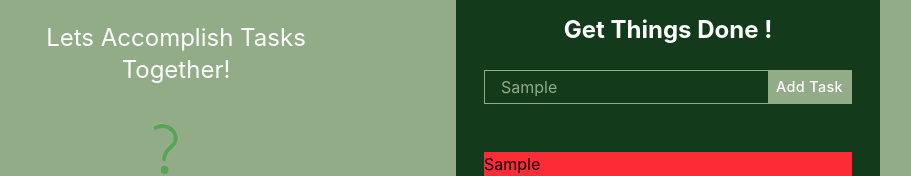
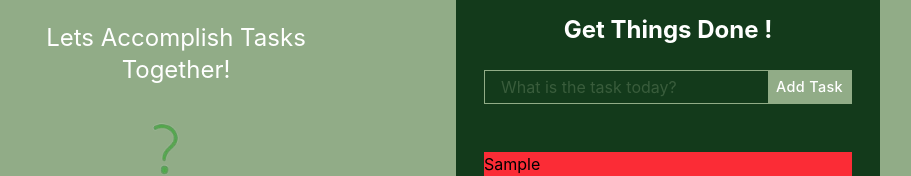
Before and after one commit to mahziarnb/todo-list-v2-react, a React (Vite) app: page / in a window 1280 px wide. Both pictures are taken after typing "Sample" into the empty fields and a click on the button "Add Task". Shown: the part 178-354 px from the top of the page, without its empty margins (204-1115 px from the left). Built offline with nearby package versions, Linux system fonts and the light colour scheme.

Commit message:
Complete the logic of adding a task

```diff
--- a/src/App.jsx
+++ b/src/App.jsx
@@ -7,6 +7,7 @@ function App() {
     <div>
 
       <WarningDialog text='are you sure you want delete your task ?'/>
+
       <Main />
 
     </div>
--- a/src/main-components/AddTask.jsx
+++ b/src/main-components/AddTask.jsx
@@ -1,18 +1,40 @@
 import { useState } from "react"
-
 export default function AddTask({setTasks , tasks}) {
 
     const [text , setText] = useState('')
 
-    function addTaskFunc(text) {
-        setTasks([...tasks , text])
+    function handleOnKeyDown(event) {
+
+        if(event.key === 'Enter') {
+
+            addTaskFunc()
+
+        }
+    }
+
+    function addTaskFunc() {
+
+        if(text.trim() === '') {
+
+            alert('input is empty')
+
+            return
+
+        }
+
+        setTasks([...tasks , {id:Math.random() , text:text}])
+
+        setText('')
 
     }
 
     return(
             <div className="add-task flex flex-col sm:flex-row mt-6 ">
-                <input id="add-task-input" onChange={(event) => setText(event.target.value)}  tye="text" placeholder="What is the task today?" className="bg-transparent placeholder-tint/30   border sm:border-r-0 mb-1 sm:mb-[0px] text-tint border-tint pl-4 pr-3 py-1 grow outline-none"/>
-                <button id="addBtn" onClick={() => addTaskFunc(text)} type="button" className="addBtn bg-tint border sm:border-l-0 border-tint text-sm sm:text-[.9rem] px-2 text-nowrap font-medium py-1 text-light  tracking-wide">Add Task</button>
+
+                <input id="add-task-input" value={text} onKeyDown={(event) => handleOnKeyDown(event)} onChange={(event) => setText(event.target.value)}  type="text" placeholder="What is the task today?" className={"bg-transparent placeholder-tint/30   border sm:border-r-0 mb-1 sm:mb-[0px] text-tint border-tint pl-4 pr-3 py-1 grow outline-none"}/>
+
+                <button id="addBtn" onClick={() => addTaskFunc()} type="button" className="addBtn bg-tint border sm:border-l-0 border-tint text-sm sm:text-[.9rem] px-2 text-nowrap font-medium py-1 text-light  tracking-wide">Add Task</button>
+
             </div>
     )
 }
--- a/src/main-components/InputError.jsx
+++ b/src/main-components/InputError.jsx
@@ -2,6 +2,7 @@
 export default function InputError({text}) {
 
     return (
+
         <p id="input-error" className="hidden text-red-600 text-sm mt-1">{text}</p>
 
     )
--- a/src/main-components/Main.jsx
+++ b/src/main-components/Main.jsx
@@ -5,10 +5,15 @@ export default function Main() {
 
     return(
         <section className="main lg:h-screen w-full max-w-[1200px] ">
+
             <div className="main-container w-full h-full flex flex-col md:flex-row md:gap-5 lg:gap-[6rem] justify-center items-center py-5 overflow-hidden min-[330px]:px-2 min-[336px]:px-3 min-[365px]:px-5">
+
                 <TodoIntro/>
+
                 <TodoPanel/>
+
             </div>
+
         </section>
 
     )
--- a/src/main-components/TaskItem.jsx
+++ b/src/main-components/TaskItem.jsx
@@ -1,6 +1,8 @@
 
 export default function TaskItem ({task}) {
     return (
-        <input type="text" class='bg-red-500' value={task} />
+
+        <p className='bg-red-500' >{task}</p>
+
     )
 }
--- a/src/main-components/TasksList.jsx
+++ b/src/main-components/TasksList.jsx
@@ -3,9 +3,13 @@ import TaskItem from "./TaskItem";
 export default function TasksList({tasks}) {
     return(
             <ul id="tasks-list" className="tasks flex flex-col mt-[3rem]  gap-4 max-h-[290px] overflow-y-auto scrollbar-thin">
+
                 {
-                    tasks.map(task => <TaskItem task={task} />)
+
+                    tasks.map(task => <TaskItem key={task.id} task={task.text} />)
+
                 }
+
             </ul>
     )
 }
```
Also changed, not shown: src/main-components/TodoPanel.jsx (+7 -1 lines).
